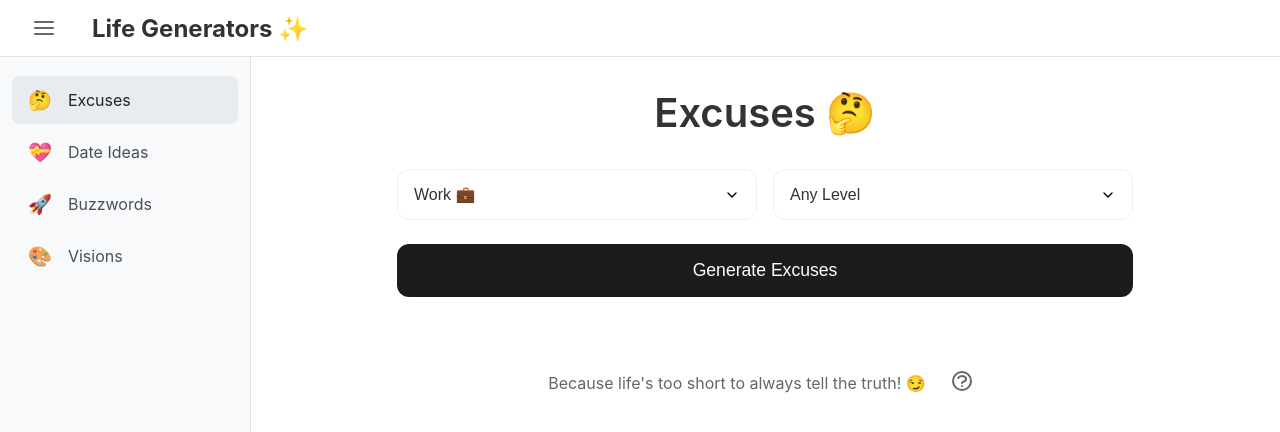
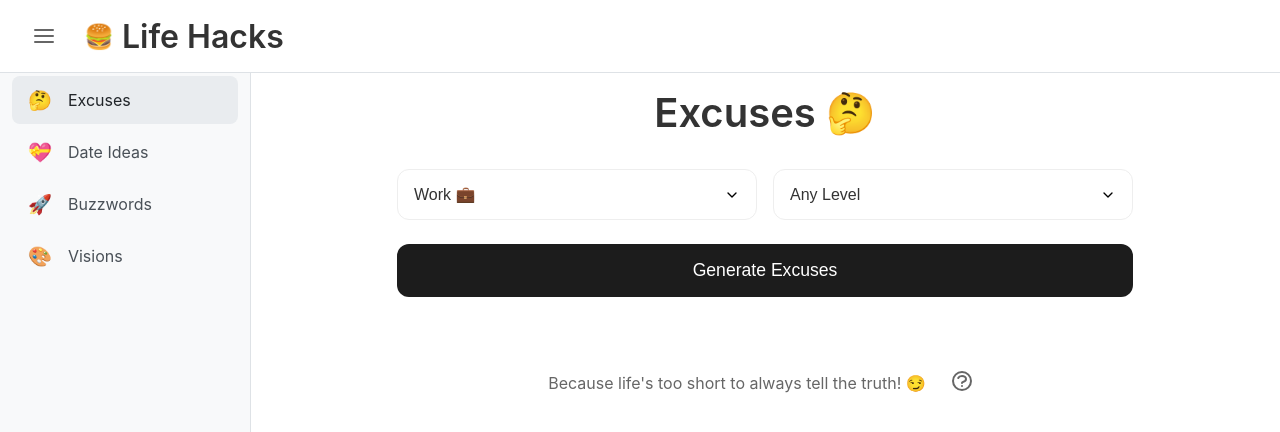
Before and after one commit to itainatural/excuse-machine, a React (Create React App) app: page / in a window 1280 px wide. Shown: the top 432 px of the page. Built offline with nearby package versions, Linux system fonts and the light colour scheme.

Commit message:
fix: update header to match design

```diff
--- a/src/App.css
+++ b/src/App.css
@@ -5,23 +5,23 @@
 
 .navbar {
   background: white;
-  padding: 0 1.5rem;
+  padding: 1rem 1.5rem;
   display: flex;
   align-items: center;
+  gap: 0.5rem;
   border-bottom: 1px solid #dee2e6;
   position: fixed;
   top: 0;
   left: 0;
   right: 0;
   z-index: 100;
-  height: 56px;
 }
 
 .navbar h1 {
   margin: 0;
-  font-size: 1.5rem;
+  font-size: 2rem;
   color: #333;
-  margin-left: 1rem;
+  font-weight: 600;
 }
 
 .menu-button {
--- a/src/App.js
+++ b/src/App.js
@@ -102,7 +102,8 @@ function App() {
         >
           <MenuIcon />
         </button>
-        <h1>Life Generators ✨</h1>
+        <span style={{ fontSize: '1.5rem' }}>🍔</span>
+        <h1>Life Hacks</h1>
       </nav>
       <div className="app-layout">
         <div className={`sidebar ${isSidebarOpen ? 'open' : ''}`}>
```
